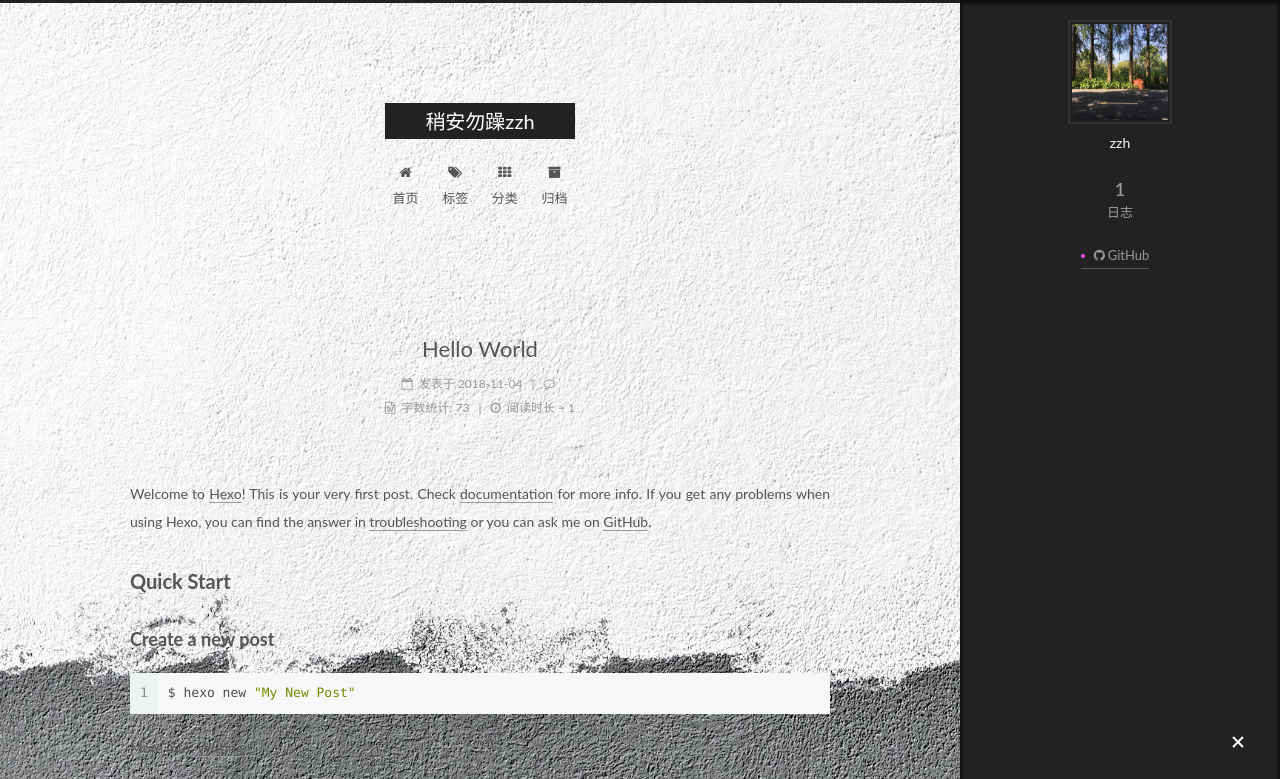
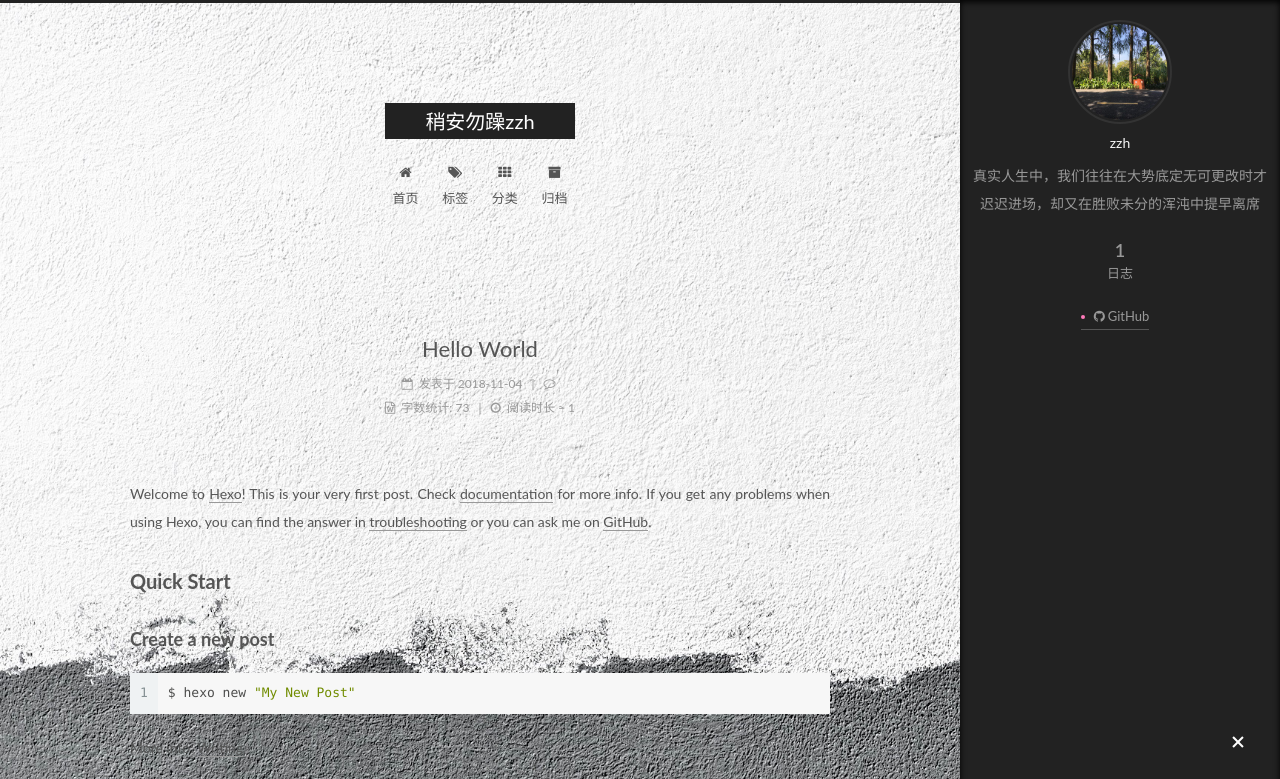
Before and after one commit to ZZH0908/ZZH0908.github.io, a plain HTML site: page index.html in a window 1280 px wide. Both pictures are taken after a click on the element 1238 px from the left and 743 px from the top of the page. Shown: the top 779 px of the page. Drawn offline with Linux system fonts and the light colour scheme; a script that the page names is missing.

Commit message:
Site updated: 2018-11-04 21:42:43

```diff
--- a/css/main.css
+++ b/css/main.css
@@ -1741,6 +1741,15 @@ pre .javascript .function {
   max-width: 96px;
   height: auto;
   border: 2px solid #333;
+  border-radius: 50%;
+  transition: 2s all;
+}
+.site-author-image:hover {
+  -webkit-transform: rotate(360deg);
+  -moz-transform: rotate(360deg);
+  -ms-transform: rotate(360deg);
+  -o-transform: rotate(360deg);
+  transform: rotate(360deg);
 }
 .site-author-name {
   margin: 5px 0 0;
@@ -1822,7 +1831,7 @@ pre .javascript .function {
   width: 4px;
   height: 4px;
   border-radius: 50%;
-  background: #f64de5;
+  background: #ff7aba;
 }
 .links-of-blogroll {
   font-size: 13px;
--- a/index.html
+++ b/index.html
@@ -79,13 +79,16 @@
 
 
 
+<meta name="description" content="真实人生中，我们往往在大势底定无可更改时才迟迟进场，却又在胜败未分的浑沌中提早离席">
 <meta property="og:type" content="website">
 <meta property="og:title" content="稍安勿躁zzh">
 <meta property="og:url" content="http://yoursite.com/index.html">
 <meta property="og:site_name" content="稍安勿躁zzh">
+<meta property="og:description" content="真实人生中，我们往往在大势底定无可更改时才迟迟进场，却又在胜败未分的浑沌中提早离席">
 <meta property="og:locale" content="zh-Hans">
 <meta name="twitter:card" content="summary">
 <meta name="twitter:title" content="稍安勿躁zzh">
+<meta name="twitter:description" content="真实人生中，我们往往在大势底定无可更改时才迟迟进场，却又在胜败未分的浑沌中提早离席">
 
 
 
@@ -443,7 +446,7 @@
               <img class="site-author-image" itemprop="image" src="/images/touxiang.png" alt="zzh">
 
               <p class="site-author-name" itemprop="name">zzh</p>
-              <p class="site-description motion-element" itemprop="description"></p>
+              <p class="site-description motion-element" itemprop="description">真实人生中，我们往往在大势底定无可更改时才迟迟进场，却又在胜败未分的浑沌中提早离席</p>
           </div>
 
           <nav class="site-state motion-element">
```
Also changed, not shown: 2018/11/04/hello-world/index.html (+1 -1 lines), archives/2018/11/index.html (+4 -1 lines), archives/2018/index.html (+4 -1 lines), archives/index.html (+4 -1 lines), categories/index.html (+4 -1 lines), tags/index.html (+4 -1 lines).
